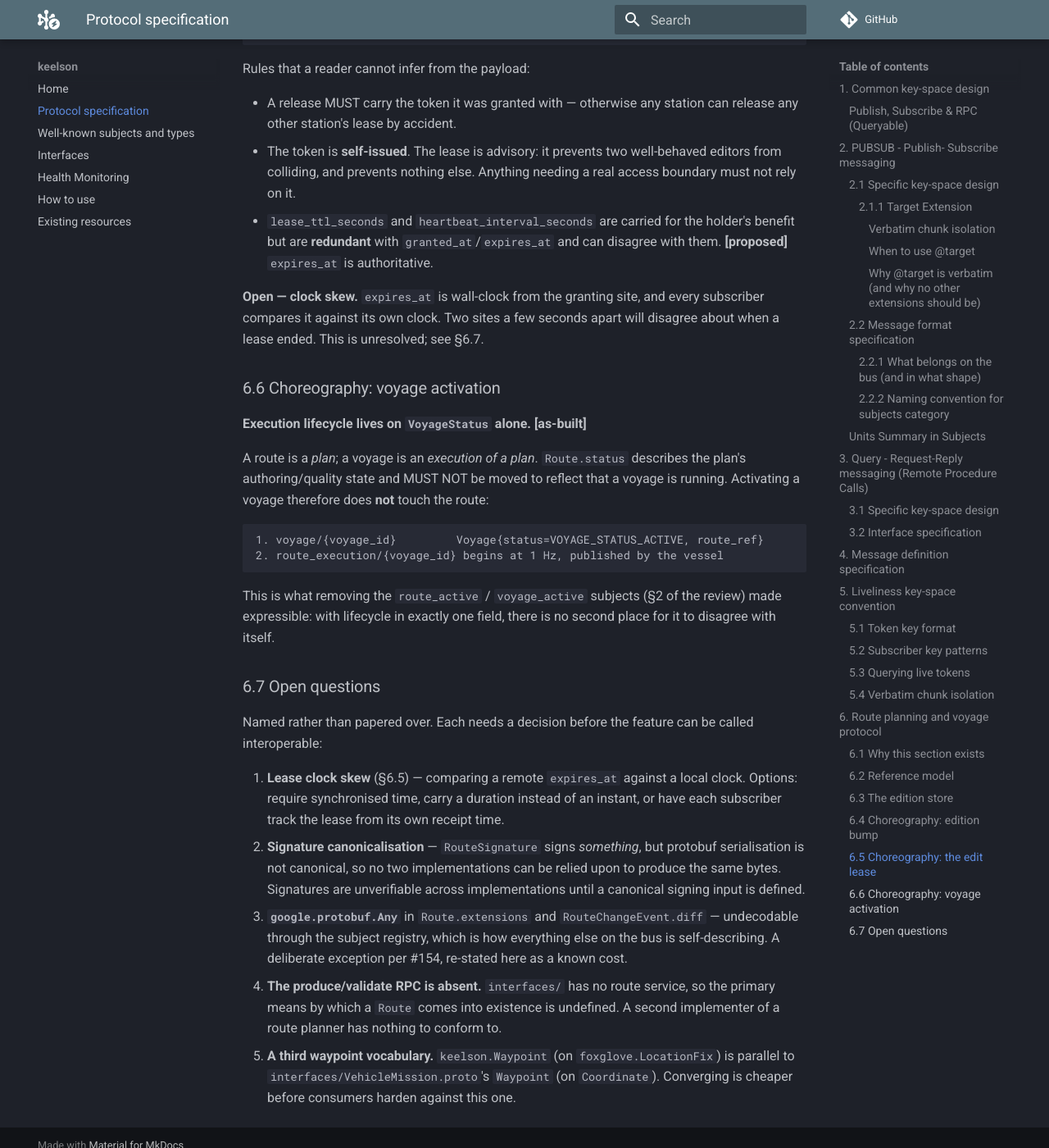
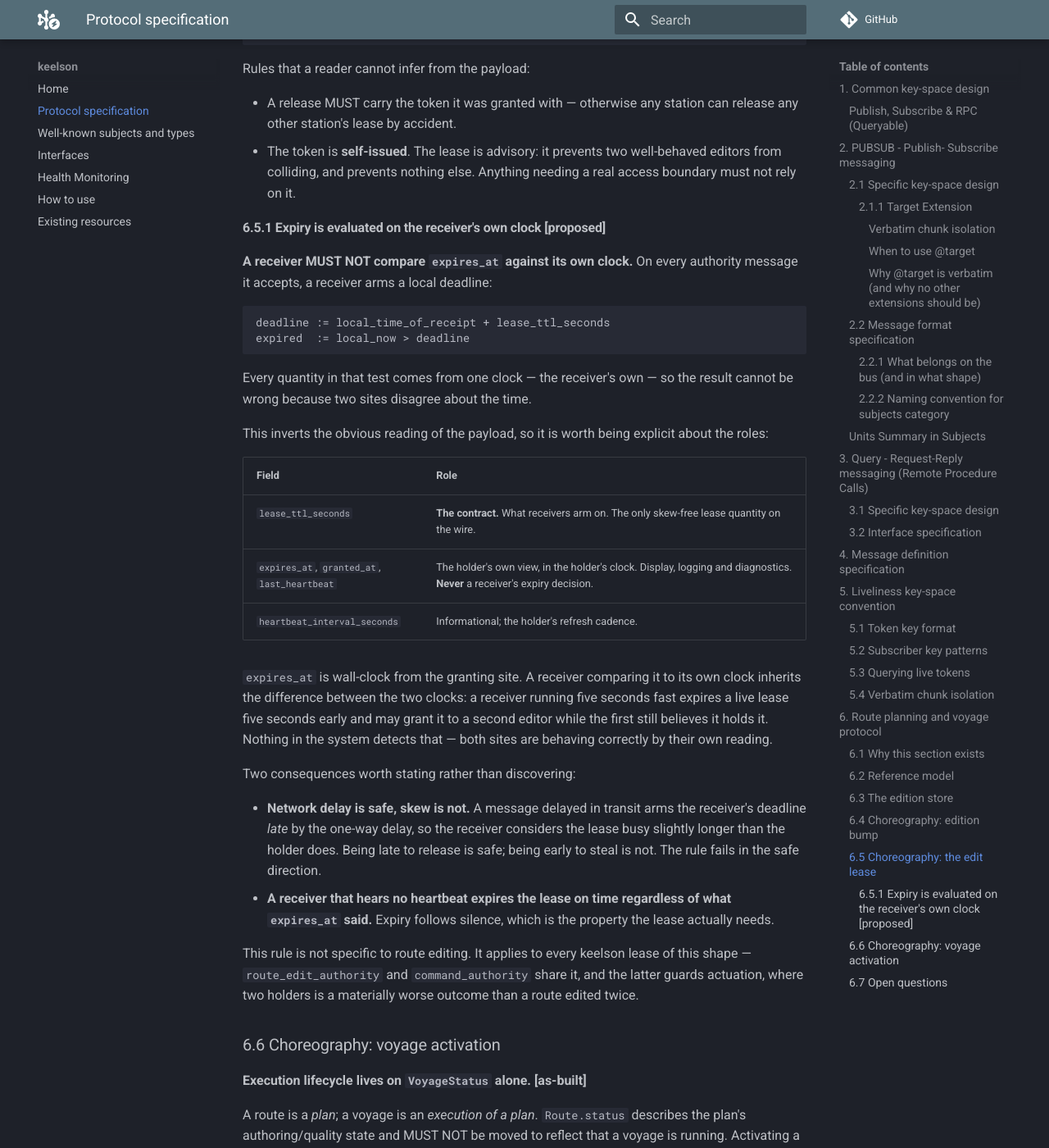
Before and after one commit to RISE-Maritime/keelson, an MkDocs documentation site: the page built from docs/protocol-specification.md, in a window 1280 px wide and 1400 px high, scrolled down 13195 px. Shown: the whole window at 82% size. Built offline with MkDocs 1.6.1 and Material for MkDocs 9.7.7, drawn with Linux system fonts in a browser that asks for light colours; comment, search, counter and statistics services are not loaded; some of the changed text lies outside the part shown.

Commit message:
fix(lease): expiry is armed on the receiver's clock, not the holder's (#141 review)
Resolves the clock-skew finding. `expires_at` is wall-clock from the
granting site, and every subscriber was comparing it against its own clock,
so the lease inherited the difference between the two.

The failure is quiet, which is what makes it worth fixing rather than
documenting: a receiver running five seconds fast expires a live lease five
seconds early and may grant it to a second editor while the first still
believes it holds it — and both sites are behaving correctly by their own
reading. Nothing in the system detects the disagreement.

THE RULE (protocol specification §6.5.1): a receiver MUST NOT compare
expires_at to its own clock. On every accepted message it arms

    deadline := local_time_of_receipt + lease_ttl_seconds

and expires when its own clock passes that. Every quantity in the test then
comes from one clock.

This inverts the review's reading of these fields, and the inversion is the
interesting part. `lease_ttl_seconds` was flagged as "redundant with
granted_at/expires_at". Under skew it is the opposite: a duration is the
only lease quantity on the wire that survives two sites disagreeing about
the time, and `expires_at` is the one that cannot be trusted across a
boundary. So the roles are now explicit — the TTL is the contract, and the
timestamps are the holder's own view for display and diagnostics.

Two properties worth having written down:

  - Network delay is safe; skew is not. A delayed message arms the deadline
    LATE by the one-way delay, so a receiver holds the lease busy slightly
    longer than the holder does. Late to release is safe; early to steal is
    not. The rule fails in the safe direction.
  - Expiry now follows silence rather than a remote timestamp, which is the
    property a lease actually needs.

Not specific to route editing: command_authority (PR #176) has the same
lease shape and the same bug, and it guards actuation, where two holders is
materially worse than a route edited twice. The spec rule is written for
the pattern; #176 and the shared implementation follow in companion
commits.

No schema change — the fields already exist, they were being read wrongly.

Co-Authored-By: Claude Opus 5 <noreply@anthropic.com>

````diff
--- a/docs/protocol-specification.md
+++ b/docs/protocol-specification.md
@@ -416,9 +416,9 @@ between steps 1 and 2 leaves an orphan edition, which is inert and detectable
 boundary. **[as-built]**
 
 ```text
-take     publish RouteEditAuthority{holder, token, granted_at, expires_at}
-hold     re-publish every HEARTBEAT_INTERVAL_SECONDS (10)
-expire   lease is void at expires_at; TTL is LEASE_TTL_SECONDS (30)
+take     publish {holder, token, lease_ttl_seconds, granted_at, expires_at}
+hold     re-publish every heartbeat_interval_seconds (10)
+expire   receiver-local: lease_ttl_seconds (30) after the last message received
 release  publish a release carrying the SAME token
 ```
 
@@ -429,13 +429,49 @@ Rules that a reader cannot infer from the payload:
 * The token is **self-issued**. The lease is advisory: it prevents two
   well-behaved editors from colliding, and prevents nothing else. Anything
   needing a real access boundary must not rely on it.
-* `lease_ttl_seconds` and `heartbeat_interval_seconds` are carried for the
-  holder's benefit but are **redundant** with `granted_at`/`expires_at` and can
-  disagree with them. **[proposed]** `expires_at` is authoritative.
 
-**Open — clock skew.** `expires_at` is wall-clock from the granting site, and
-every subscriber compares it against its own clock. Two sites a few seconds
-apart will disagree about when a lease ended. This is unresolved; see §6.7.
+#### 6.5.1 Expiry is evaluated on the receiver's own clock **[proposed]**
+
+**A receiver MUST NOT compare `expires_at` against its own clock.** On every
+authority message it accepts, a receiver arms a local deadline:
+
+```text
+deadline := local_time_of_receipt + lease_ttl_seconds
+expired  := local_now > deadline
+```
+
+Every quantity in that test comes from one clock — the receiver's own — so the
+result cannot be wrong because two sites disagree about the time.
+
+This inverts the obvious reading of the payload, so it is worth being explicit
+about the roles:
+
+| Field | Role |
+|---|---|
+| `lease_ttl_seconds` | **The contract.** What receivers arm on. The only skew-free lease quantity on the wire. |
+| `expires_at`, `granted_at`, `last_heartbeat` | The holder's own view, in the holder's clock. Display, logging and diagnostics. **Never** a receiver's expiry decision. |
+| `heartbeat_interval_seconds` | Informational; the holder's refresh cadence. |
+
+`expires_at` is wall-clock from the granting site. A receiver comparing it to
+its own clock inherits the difference between the two clocks: a receiver running
+five seconds fast expires a live lease five seconds early and may grant it to a
+second editor while the first still believes it holds it. Nothing in the system
+detects that — both sites are behaving correctly by their own reading.
+
+Two consequences worth stating rather than discovering:
+
+* **Network delay is safe, skew is not.** A message delayed in transit arms the
+  receiver's deadline *late* by the one-way delay, so the receiver considers the
+  lease busy slightly longer than the holder does. Being late to release is
+  safe; being early to steal is not. The rule fails in the safe direction.
+* **A receiver that hears no heartbeat expires the lease on time regardless of
+  what `expires_at` said.** Expiry follows silence, which is the property the
+  lease actually needs.
+
+This rule is not specific to route editing. It applies to every keelson lease
+of this shape — `route_edit_authority` and `command_authority` share it, and the
+latter guards actuation, where two holders is a materially worse outcome than a
+route edited twice.
 
 ### 6.6 Choreography: voyage activation
 
@@ -460,9 +496,9 @@ second place for it to disagree with itself.
 Named rather than papered over. Each needs a decision before the feature can be
 called interoperable:
 
-1. **Lease clock skew** (§6.5) — comparing a remote `expires_at` against a local
-   clock. Options: require synchronised time, carry a duration instead of an
-   instant, or have each subscriber track the lease from its own receipt time.
+1. ~~**Lease clock skew**~~ — **resolved**, see §6.5.1: receivers arm a local
+   deadline from `lease_ttl_seconds` and never compare `expires_at` to their own
+   clock. Listed here only so the review trail is followable.
 2. **Signature canonicalisation** — `RouteSignature` signs *something*, but
    protobuf serialisation is not canonical, so no two implementations can be
    relied upon to produce the same bytes. Signatures are unverifiable across
````
Also changed, not shown: 1 other file.
